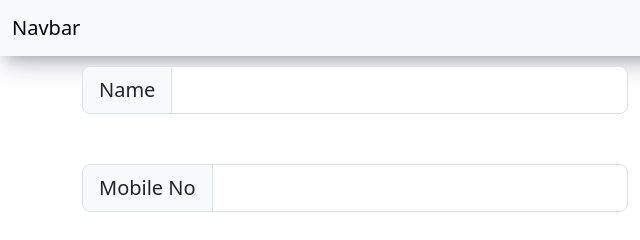
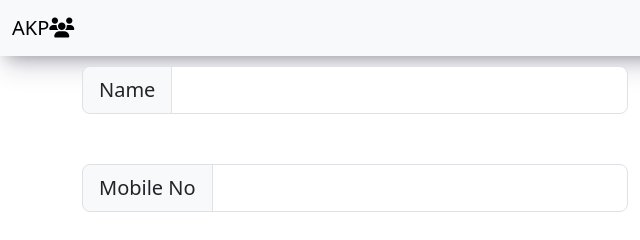
Before and after one commit to kumarakuruparan/e-commerce, a plain HTML site: page contract.html in a window 1280 px wide. Shown: the top 240 px of the page, 0-640 px from the left. Drawn offline with nearby package versions, Linux system fonts and the light colour scheme.

Commit message:
Update contract.html

```diff
--- a/contract.html
+++ b/contract.html
@@ -15,7 +15,7 @@
      <!-- nav bar -->
      <nav class="navbar navbar-expand-lg bg-body-tertiary">
         <div class="container-fluid">
-          <a class="navbar-brand" href="#">Navbar</a>
+          <a class="navbar-brand" href="">AKP<i class="fa-solid fa-users"></i></a>
           <button class="navbar-toggler" type="button" data-bs-toggle="collapse" data-bs-target="#navbarSupportedContent" aria-controls="navbarSupportedContent" aria-expanded="false" aria-label="Toggle navigation">
             <span class="navbar-toggler-icon"></span>
           </button>
```
